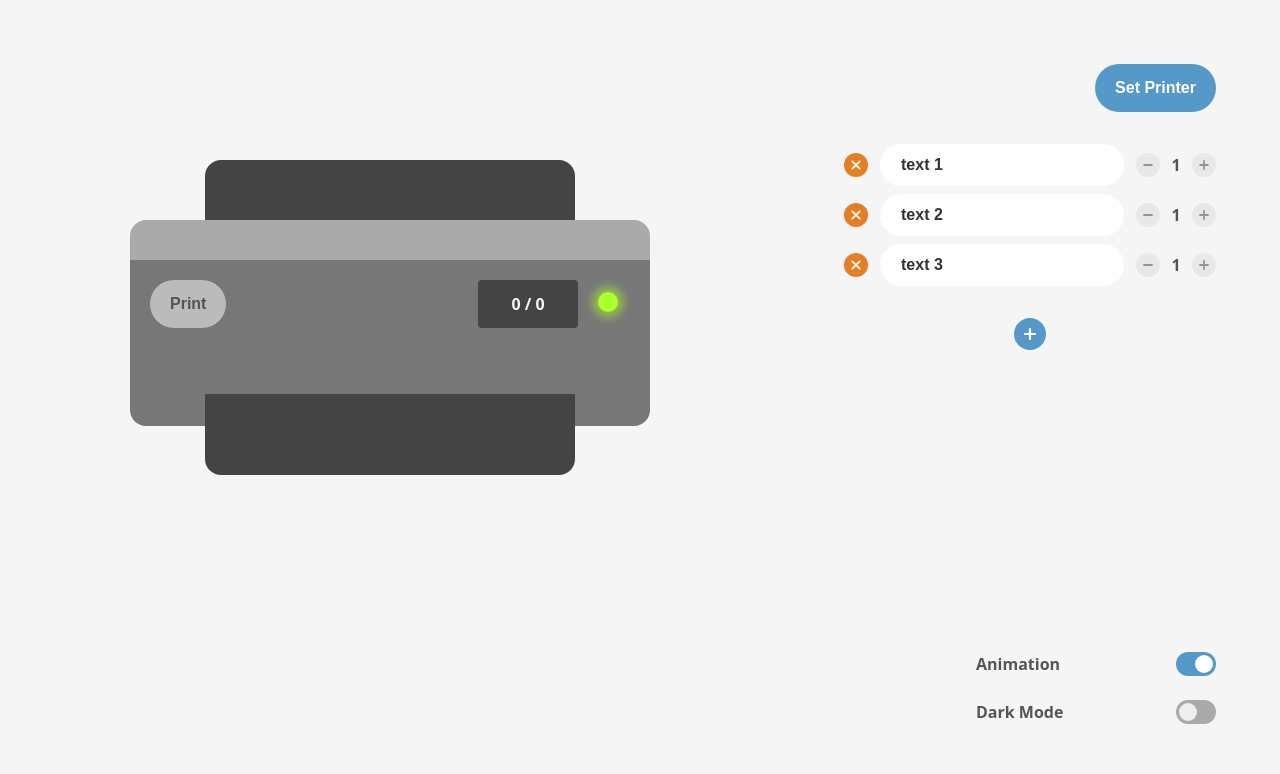
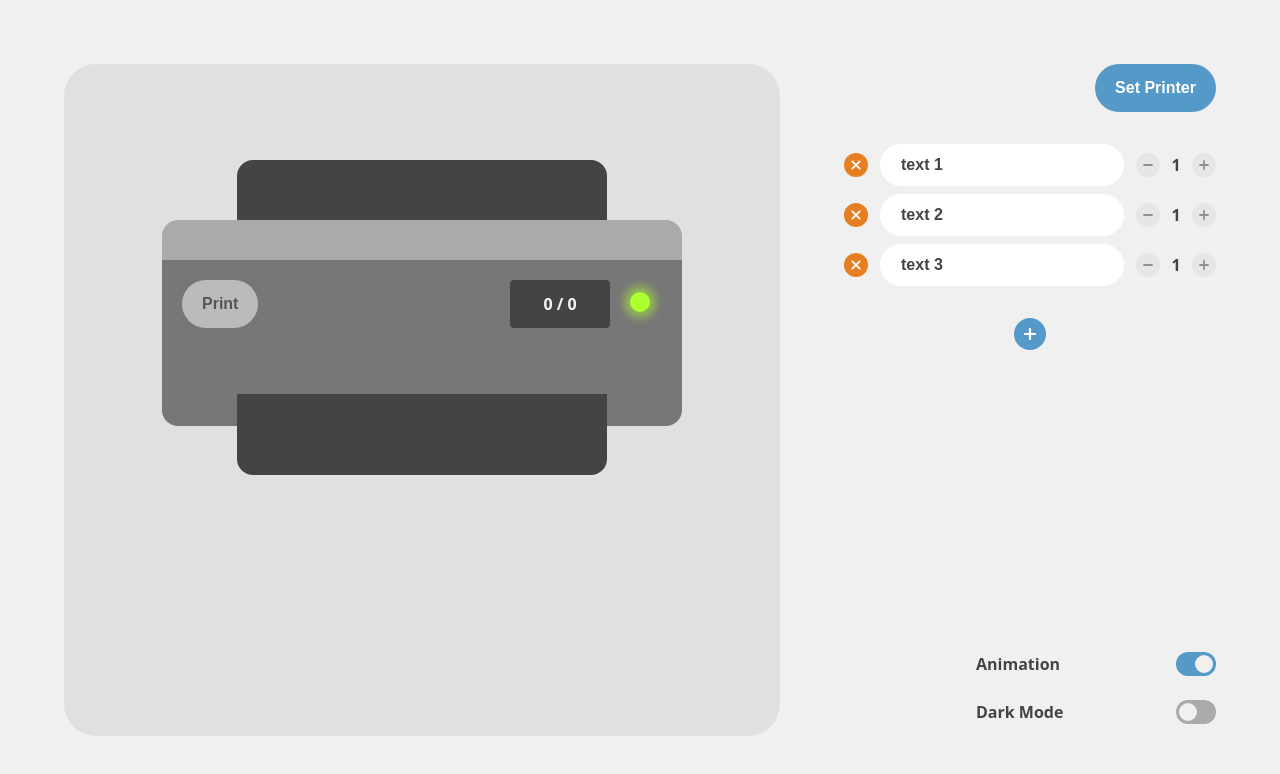
Before and after one commit to euparkn/RandomPrinter, a React (Create React App) app: page / in a window 1280 px wide. Shown: the top 774 px of the page. Built offline with nearby package versions, Linux system fonts and the light colour scheme.

Commit message:
style: color variables and content section

```diff
--- a/src/assets/styles/_content.scss
+++ b/src/assets/styles/_content.scss
@@ -1,7 +1,15 @@
 .content {
   @include FULLSIZE;
   min-width: 280px;
-  display: flex;
-  justify-content: center;
-  align-items: center;
+  padding: 64px 0 64px 64px;
+  box-sizing: border-box;
+  .content-section {
+    @include FULLSIZE;
+    display: flex;
+    justify-content: center;
+    align-items: center;
+    background-color: var(--content-bg);
+    border-radius: 32px;
+    overflow: hidden;
+  }
 }
--- a/src/assets/styles/_printer.scss
+++ b/src/assets/styles/_printer.scss
@@ -10,7 +10,7 @@
   .printer-box {
     width: 370px;
     height: 315px;
-    background-color: #444;
+    background-color: var(--printer-body-3);
     border-radius: 16px;
     z-index: 99;
     top: 40px;
@@ -18,7 +18,7 @@
   .printer-body-behind {
     width: 520px;
     height: 52px;
-    background-color: var(--gray-3);
+    background-color: var(--printer-body-2);
     z-index: 98;
     top: 254px;
     border-radius: 0 0 16px 16px;
@@ -26,7 +26,7 @@
   .printer-body {
     width: 520px;
     height: 134px;
-    background-color: var(--gray-3);
+    background-color: var(--printer-body-2);
     z-index: 102;
     top: 140px;
     padding: 20px;
@@ -38,7 +38,7 @@
       width: 520px;
       height: 40px;
       border-radius: 16px 16px 0 0;
-      background-color: var(--gray-2);
+      background-color: var(--printer-body-1);
       top: -40px;
       left: 0;
       position: absolute;
@@ -78,15 +78,15 @@
 @keyframes paperAnimation {
   0% {
     top: 0;
-    color: #f5f5f5;
+    color: var(--printer-paper);
   }
   10% {
     top: 40px;
-    color: #f5f5f5;
+    color: var(--printer-paper);
   }
   40% {
     top: 120px;
-    color: #333;
+    color: var(--printer-paper-text);
   }
   60% {
     top: 120px;
@@ -102,8 +102,8 @@
   display: flex;
   align-items: center;
   justify-content: center;
-  background-color: #f5f5f5;
-  color: #f5f5f5;
+  background-color: var(--printer-paper);
+  color: var(--printer-paper);
   border-radius: 16px;
   z-index: 100;
   padding: 16px;
@@ -115,7 +115,7 @@
   font-weight: 900;
   &.done {
     top: 400px;
-    color: #333;
+    color: var(--printer-paper-text);
     &.animation {
       animation: paperAnimation 2s ease;
     }
--- a/src/assets/styles/_variables.scss
+++ b/src/assets/styles/_variables.scss
@@ -3,26 +3,34 @@
   --orange: #f39c12;
   --blue: #5499c7;
   --red: #e67e22;
-  --bg: #f5f5f5;
-  --gray-1: #eee;
-  --gray-2: #aaa;
-  --gray-3: #777;
-  --gray-4: #555;
-  --color-1: #fff;
-  --color-2: #333;
+  --bg: #f0f0f0;
+  --font: #444;
+  --font-sub: #aaa;
+  --input: #fff;
+  --input-focus: #fff;
+  --printer-body-1: #aaa;
+  --printer-body-2: #777;
+  --printer-body-3: #444;
+  --printer-paper: #fff;
+  --printer-paper-text: #333;
+  --content-bg: #e0e0e0;
 }
 
 :root [data-theme="dark"] {
   --orange: #f39c12;
   --blue: #5499c7;
   --red: #e67e22;
-  --bg: #2a2a2a;
-  --gray-1: #555;
-  --gray-2: #777;
-  --gray-3: #aaa;
-  --gray-4: #eee;
-  --color-1: #333;
-  --color-2: #fff;
+  --bg: #222;
+  --font: #f8f8f8;
+  --font-sub: #777;
+  --input: #2f2f2f;
+  --input-focus: #444;
+  --printer-body-1: #888;
+  --printer-body-2: #555;
+  --printer-body-3: #444;
+  --printer-paper: #ddd;
+  --printer-paper-text: #222;
+  --content-bg: #2a2a2a;
 }
 
 /* === mixin === */
@@ -35,13 +43,13 @@
 @mixin TEXT {
   font-size: 1.6rem;
   font-weight: 700;
-  color: var(--gray-4);
+  color: var(--font);
 }
 
 @mixin TEXT_LARGE {
   font-size: 3.2rem;
   font-weight: 700;
-  color: var(--gray-3);
+  color: var(--font);
 }
 
 @mixin FLEX_COLUMN {
--- a/src/assets/styles/atoms/_circleButton.scss
+++ b/src/assets/styles/atoms/_circleButton.scss
@@ -2,7 +2,7 @@
   min-width: 24px;
   height: 24px;
   padding: 4px;
-  background-color: var(--gray-1);
+  background-color: var(--blue);
   border-radius: 50%;
   box-sizing: border-box;
   overflow: hidden;
--- a/src/assets/styles/atoms/_listStyleCircle.scss
+++ b/src/assets/styles/atoms/_listStyleCircle.scss
@@ -6,13 +6,12 @@
   line-height: 32px;
   border-radius: 16px;
   text-align: center;
-  color: var(--gray-4);
   padding-top: 1px;
   box-sizing: border-box;
   &.num-1,
   &.num-2,
   &.num-3 {
-    color: var(--color-1);
+    color: var(--font);
   }
   &.num-1 {
     background-color: var(--orange);
@@ -20,7 +19,4 @@
   &.num-2 {
     background-color: var(--blue);
   }
-  &.num-3 {
-    background-color: var(--gray-3);
-  }
 }
--- a/src/assets/styles/atoms/_textInput.scss
+++ b/src/assets/styles/atoms/_textInput.scss
@@ -9,17 +9,16 @@
     padding: 0 21px;
     box-sizing: border-box;
     border: 0;
-    color: var(--color-2);
-    background-color: var(--color-1);
+    color: var(--font);
+    background-color: var(--input);
     &:focus {
-      background-color: var(--gray-1);
+      background-color: var(--input-focus);
     }
     &:disabled {
-      color: var(--gray-4);
       background-color: transparent;
     }
     &::placeholder {
-      color: var(--gray-2);
+      color: var(--font-sub);
     }
   }
 }
--- a/src/assets/styles/atoms/_toggleSwitch.scss
+++ b/src/assets/styles/atoms/_toggleSwitch.scss
@@ -15,7 +15,7 @@
     height: 24px;
     border-radius: 20px;
     position: relative;
-    background-color: var(--gray-2);
+    background-color: var(--font-sub);
     &::after {
       content: "";
       display: block;
@@ -25,7 +25,7 @@
       position: absolute;
       top: 3px;
       left: 3px;
-      background-color: var(--gray-1);
+      background-color: var(--bg);
       transition: 0.2s;
     }
   }
@@ -33,7 +33,6 @@
     background-color: var(--blue);
     &::after {
       left: 19px;
-      background-color: var(--color-1);
     }
   }
 }
--- a/src/assets/styles/index.scss
+++ b/src/assets/styles/index.scss
@@ -22,9 +22,18 @@ body,
   @include FULLSIZE;
 }
 
+.App {
+  display: flex;
+  justify-content: center;
+  align-items: center;
+  background-color: var(--bg);
+}
+
 .main {
+  max-width: 1920px;
+  max-height: 1080px;
   display: flex;
-  background-color: var(--bg);
+  overflow: auto;
 }
 
 @font-face {
--- a/src/components/Content/index.tsx
+++ b/src/components/Content/index.tsx
@@ -3,7 +3,9 @@ import Printer from "../Printer";
 function Content() {
   return (
     <div className="content">
-      <Printer />
+      <div className="content-section">
+        <Printer />
+      </div>
     </div>
   );
 }
```
